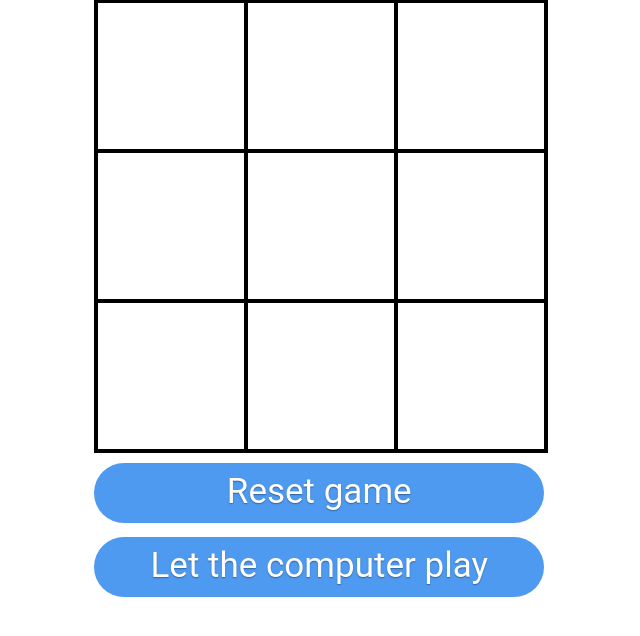
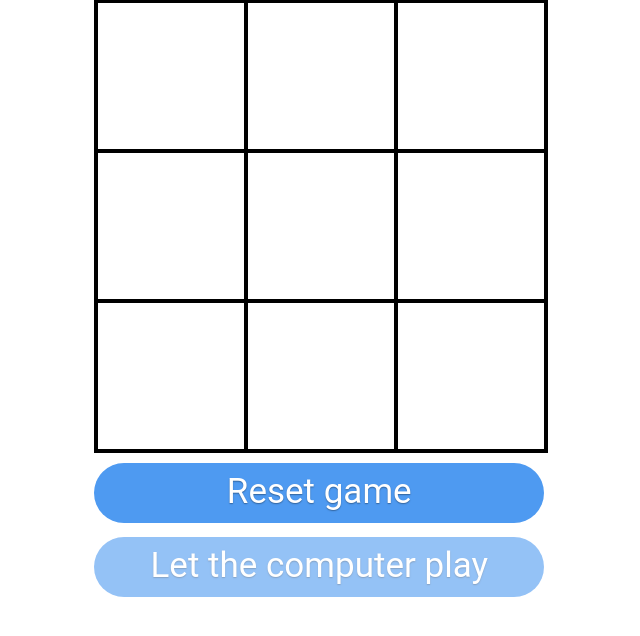
Before and after one commit to amitt1236/tictactoe-minimax, a Flask app: template templates/gameover.html in a window 1280 px wide. Shown: the part 31-667 px from the top of the page, without its empty margins (319-959 px from the left). Run offline with Flask 2, Linux system fonts and the light colour scheme; the template is opened without the code that fills it, so the values that code supplies are empty; some libraries are stand-ins or nearby versions.

Commit message:
disable button

```diff
--- a/static/styles.css
+++ b/static/styles.css
@@ -41,6 +41,10 @@ a.button4{
 a.button4:hover{
    border-color: rgb(46, 66, 243);
 }
+.disabled {
+    opacity: 0.6;
+    cursor: not-allowed;
+  }
 div{
     text-align: center;
     margin-top: 10px;
--- a/templates/gameover.html
+++ b/templates/gameover.html
@@ -25,6 +25,6 @@
         <a href="/reset" class="button4" style="background-color:#4e9af1">Reset game</a>
     </div>
     <div>
-        <a href="#" class="button4" style="background-color:#4e9af1">Let the computer play</a>
+        <a href="#" class="button4 disabled" style="background-color:#4e9af1">Let the computer play</a>
     </div>
 {% endblock %}
```
